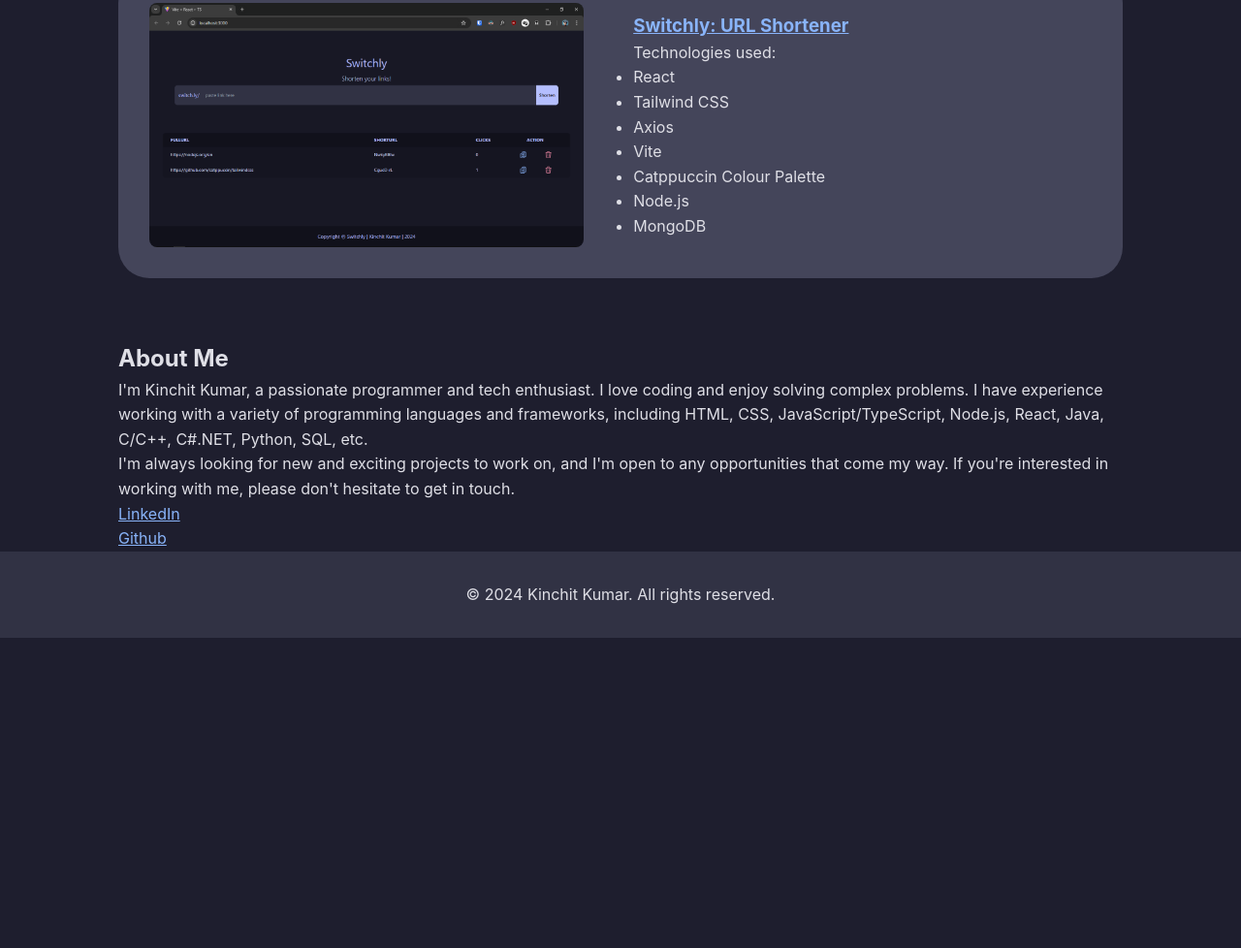
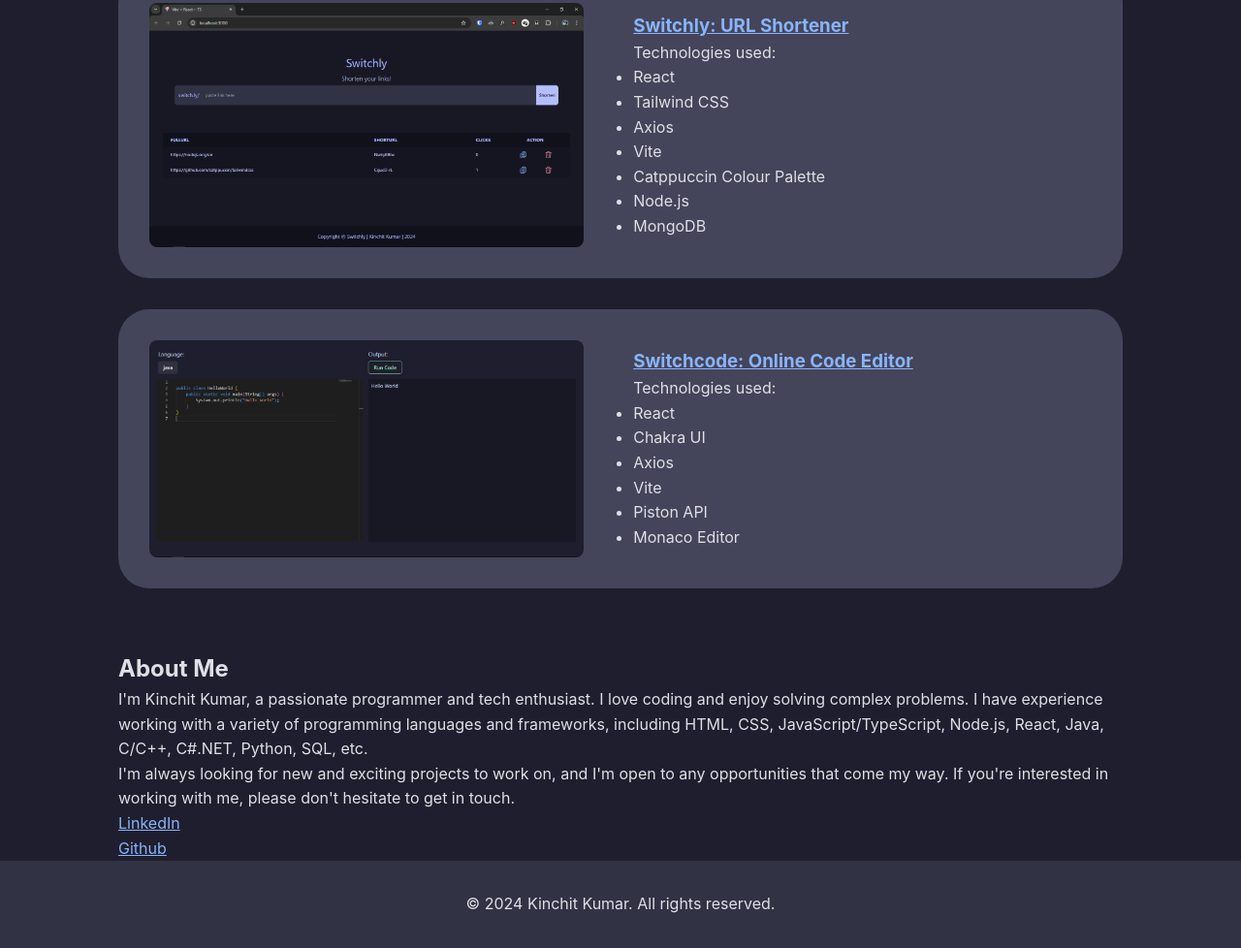
Before and after one commit to hunt363/portfolio, a plain HTML site: page index.html in a window 1280 px wide. Shown: the part 1245-2223 px from the top of the page at 97% size. Before the commit the page ends 1903 px from the top, so only its background shows below. Drawn offline with Linux system fonts and the light colour scheme.

Commit message:
Added code editor project

```diff
--- a/index.html
+++ b/index.html
@@ -220,6 +220,21 @@
             </ul>
           </div>
         </div>
+        <div class="project">
+          <img src="switchcode.png" alt="Online code editor" />
+          <div class="project-info">
+            <a href="https://switchcode-omega.vercel.app/" target="_blank"><h3>Switchcode: Online Code Editor</h3></a>
+            Technologies used:
+            <ul>
+              <li>React</li>
+              <li>Chakra UI</li>
+              <li>Axios</li>
+              <li>Vite</li>
+              <li>Piston API</li>
+              <li>Monaco Editor</li>
+            </ul>
+          </div>
+        </div>
       </div>
     </main>
     <section id="about">
```
Also changed, not shown: switchcode.png (added).
